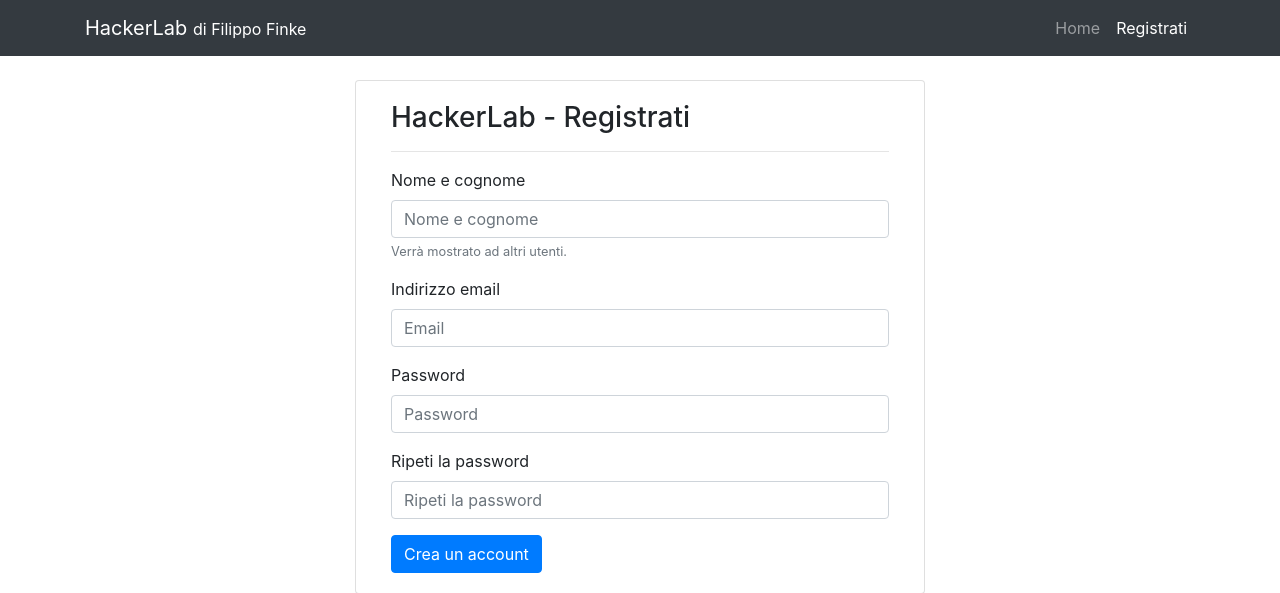
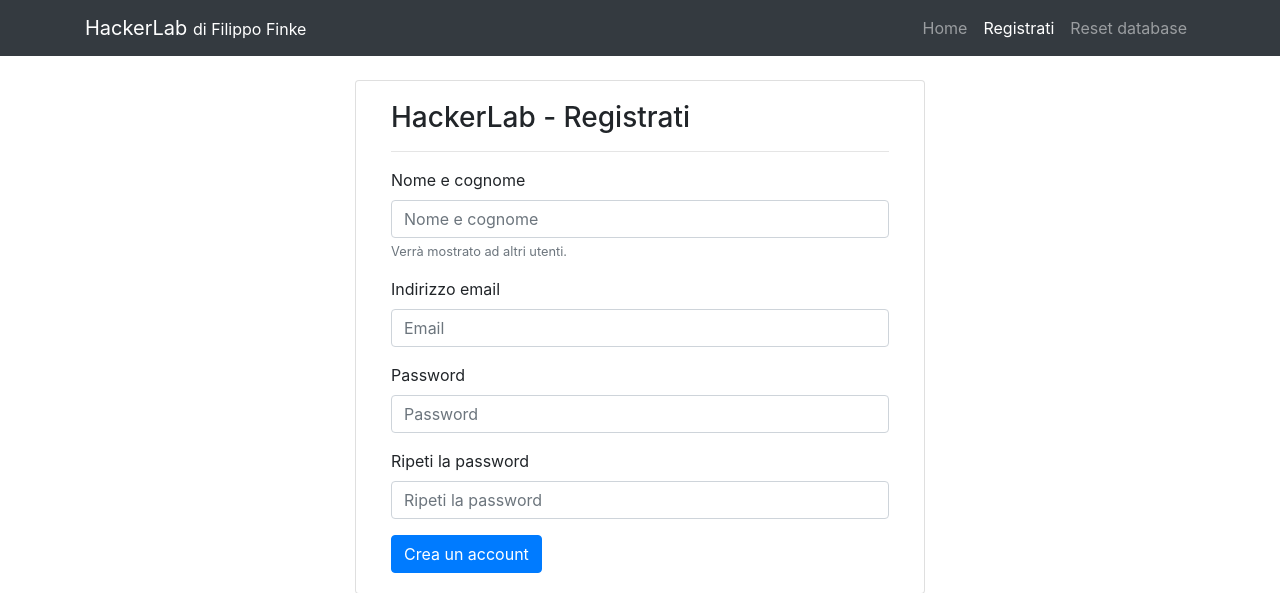
Before and after one commit to filippofinke/HackerLab, a PHP site: page /templates/register.phtml in a window 1280 px wide. Shown: the top 593 px of the page. Run offline with PHP 8.4, Linux system fonts and the light colour scheme; some libraries are stand-ins or nearby versions.

Commit message:
Added reset button

```diff
--- a/codice/templates/admin/articoli.phtml
+++ b/codice/templates/admin/articoli.phtml
@@ -47,6 +47,9 @@
           </li>
           <li class="nav-item">
             <a class="nav-link" href="/logout">Esci</a>
+          </li>
+          <li class="nav-item">
+            <a class="nav-link" href="/reset">Reset database</a>
           </li>
         </ul>
       </div>
--- a/codice/templates/admin/utenti.phtml
+++ b/codice/templates/admin/utenti.phtml
@@ -47,6 +47,9 @@
           </li>
           <li class="nav-item">
             <a class="nav-link" href="/logout">Esci</a>
+          </li>
+          <li class="nav-item">
+            <a class="nav-link" href="/reset">Reset database</a>
           </li>
         </ul>
       </div>
--- a/codice/templates/index.phtml
+++ b/codice/templates/index.phtml
@@ -61,6 +61,9 @@
             <a class="nav-link" href="/logout">Esci</a>
           </li>
           <?php endif; ?>
+          <li class="nav-item">
+            <a class="nav-link" href="/reset">Reset database</a>
+          </li>
         </ul>
       </div>
     </div>
--- a/codice/templates/post.phtml
+++ b/codice/templates/post.phtml
@@ -51,6 +51,9 @@
           <?php endif; ?>
           <li class="nav-item">
             <a class="nav-link" href="/logout">Esci</a>
+          </li>
+          <li class="nav-item">
+            <a class="nav-link" href="/reset">Reset database</a>
           </li>
         </ul>
       </div>
--- a/codice/templates/profile.phtml
+++ b/codice/templates/profile.phtml
@@ -51,6 +51,9 @@
           <?php endif; ?>
           <li class="nav-item">
             <a class="nav-link" href="/logout">Esci</a>
+          </li>
+          <li class="nav-item">
+            <a class="nav-link" href="/reset">Reset database</a>
           </li>
         </ul>
       </div>
--- a/codice/templates/register.phtml
+++ b/codice/templates/register.phtml
@@ -35,6 +35,9 @@
           </li>
           <li class="nav-item active">
             <a class="nav-link" href="/register">Registrati</a>
+          </li>
+          <li class="nav-item">
+            <a class="nav-link" href="/reset">Reset database</a>
           </li>
         </ul>
       </div>
```
